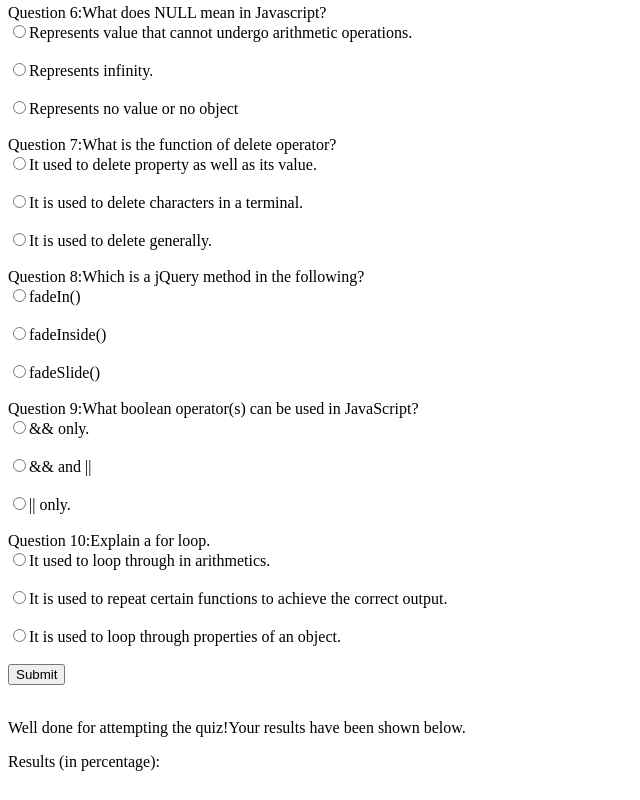
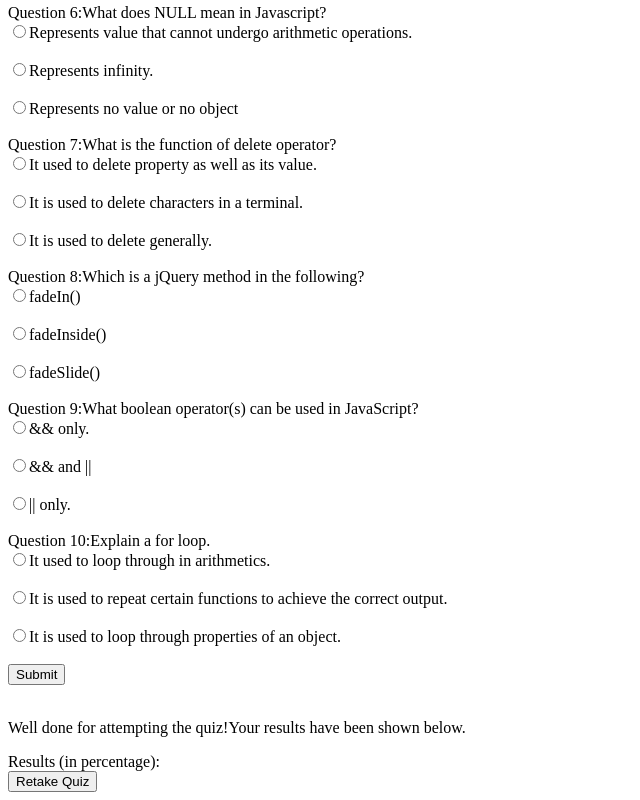
Before and after one commit to Bettyrosew/Quiz-board, a plain HTML site: page index.html in a window 1280 px wide. Shown: the part 1048-1848 px from the top of the page, without its empty margins (0-640 px from the left). Before the commit the page ends 1827 px from the top, so only its background shows below. Drawn offline with Linux system fonts and the light colour scheme.

Commit message:
add new buttons in index.html file

```diff
--- a/index.html
+++ b/index.html
@@ -72,6 +72,7 @@ Question 10:Explain a for loop.<br>
 <input type="button" id="submit" value="Submit"/><br></br>
 <p>Well done for attempting the quiz!Your results have been shown below.</p>
 Results (in percentage):<div id="output"></div>
+<button type="reset" value="Retake">Retake Quiz</button>
 </form>
 
 
```
